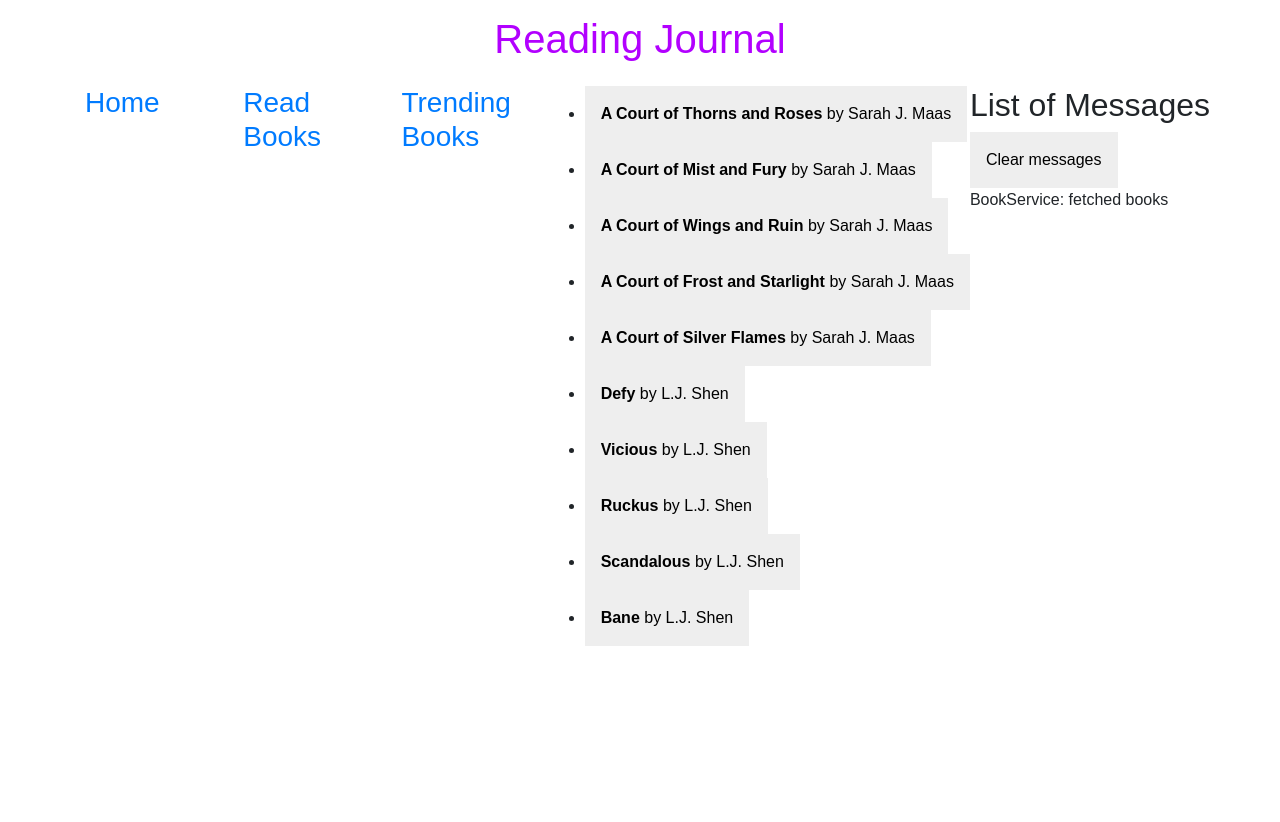
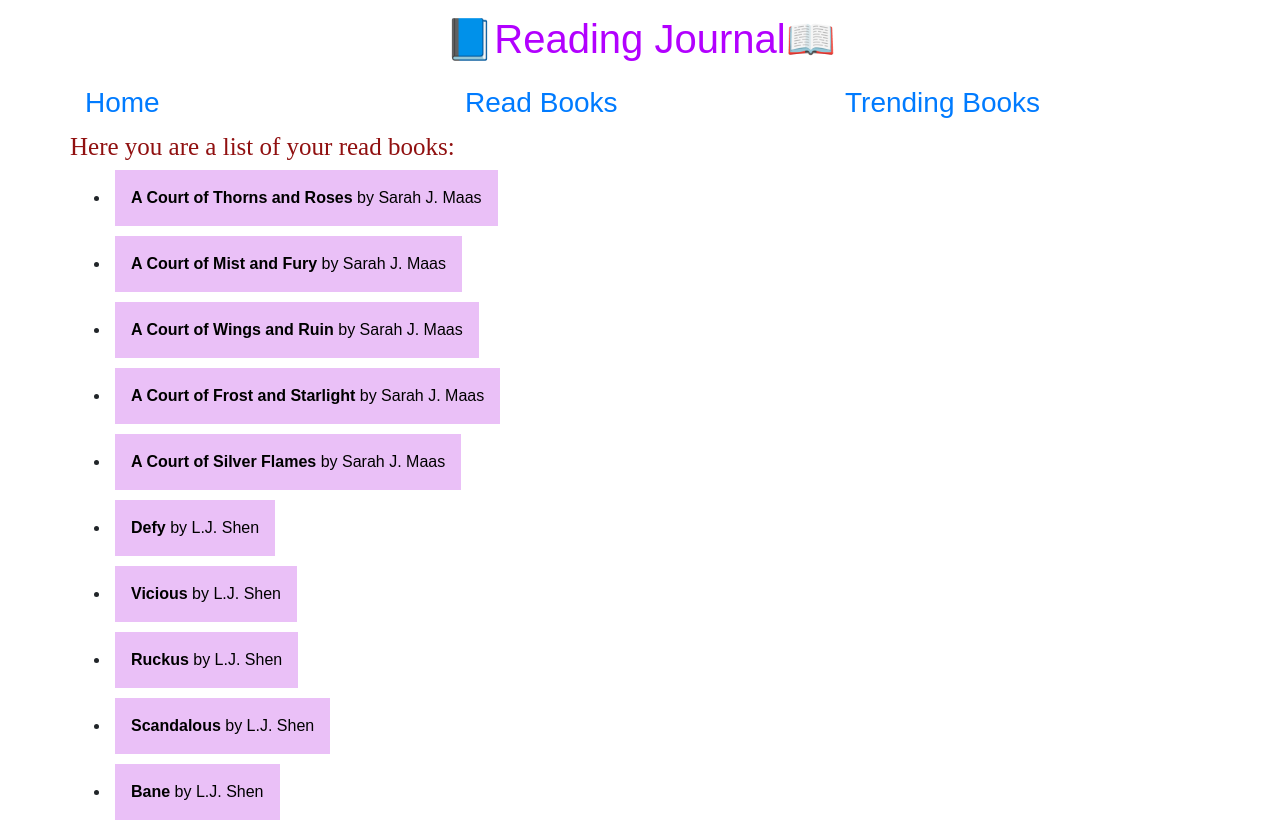
Before and after one commit to AncaPeter/reading-journal, an Angular app: page /home in a window 1280 px wide. Shown: the top 822 px of the page. Before the commit the page ends 800 px from the top, so only its background shows below. Built offline with nearby package versions, Linux system fonts and the light colour scheme.

Commit message:
* style changes for reading & trending books pages

```diff
--- a/src/app/app.component.html
+++ b/src/app/app.component.html
@@ -1,4 +1,6 @@
-<head><link rel="stylesheet" href="https://cdn.jsdelivr.net/npm/bootstrap@4.0.0/dist/css/bootstrap.min.css" integrity="sha384-Gn5384xqQ1aoWXA+058RXPxPg6fy4IWvTNh0E263XmFcJlSAwiGgFAW/dAiS6JXm" crossorigin="anonymous"></head>
+<head>
+  <link rel="stylesheet" href="https://cdn.jsdelivr.net/npm/bootstrap@4.0.0/dist/css/bootstrap.min.css" integrity="sha384-Gn5384xqQ1aoWXA+058RXPxPg6fy4IWvTNh0E263XmFcJlSAwiGgFAW/dAiS6JXm" crossorigin="anonymous">
+</head>
 <h1>{{title}}</h1>
 <div class="container">
   <div class="row">
@@ -17,7 +19,10 @@
         <a routerLink="/trending-books"><h3>Trending Books</h3></a>
       </nav>
     </div>
+  </div>
+
+  <div class="row">
     <router-outlet></router-outlet>
-    <app-messages></app-messages>
   </div>
+  <app-messages></app-messages>
 </div>
--- a/src/app/app.component.ts
+++ b/src/app/app.component.ts
@@ -6,5 +6,5 @@
   styleUrls: ['./app.component.scss']
 })
 export class AppComponent {
-  title = 'Reading Journal';
+  title = '📘Reading Journal📖';
 }
--- a/src/app/books/books.component.html
+++ b/src/app/books/books.component.html
@@ -1,7 +1,7 @@
+<span class="initText">Here you are a list of your read books:</span>
 <ul class="books">
   <li *ngFor="let book of books">
-    <button [class.selected]="book === selectedBook" type="button" (click)="onSelect(book)">
-      <!--<span class="badge">{{book.id}} </span>-->
+    <button id="bookItem" [class.selected]="book === selectedBook" type="button" (click)="onSelect(book)">
       <span class="title"><b>{{book.title}}</b> by {{book.author}}</span>
     </button>
   </li>
--- a/src/app/books/books.component.scss
+++ b/src/app/books/books.component.scss
@@ -15,9 +15,8 @@
   position: relative;
   left: 0;
   background-color: #EEE;
-  margin: .5em;
-  padding: 0;
-  border-radius: 4px;
+  margin: 5px;
+  border-radius: 7px;
   display: flex;
   align-items: stretch;
   height: 1.8em;
@@ -49,13 +48,19 @@
   color: white;
 }
 
+.initText {
+  color: #901010;
+  font-size: 25px;
+  font-family: cursive;
+}
+
 books .badge {
   display: inline-block;
   font-size: small;
   color: white;
   padding: 0.8em 0.7em 0 0.7em;
   background-color: #405061;
-  line-height: 1em;
+  line-height: 20em;
   margin-right: .8em;
   border-radius: 4px 0 0 4px;
 }
@@ -63,3 +68,8 @@
 books .name {
   align-self: center;
 }
+
+#bookItem {
+  margin: 5px;
+  background-color: #eac0f7;
+}
```
